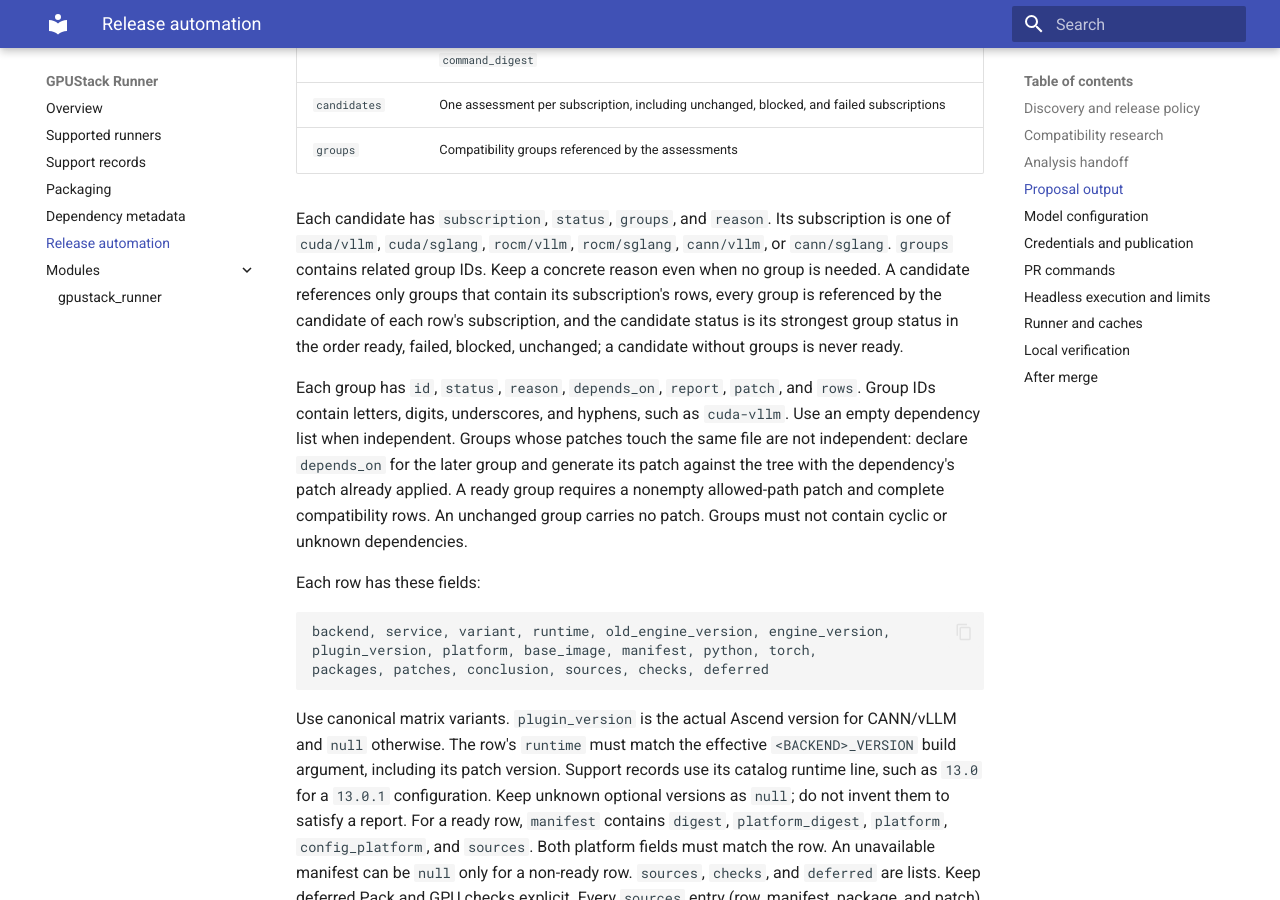
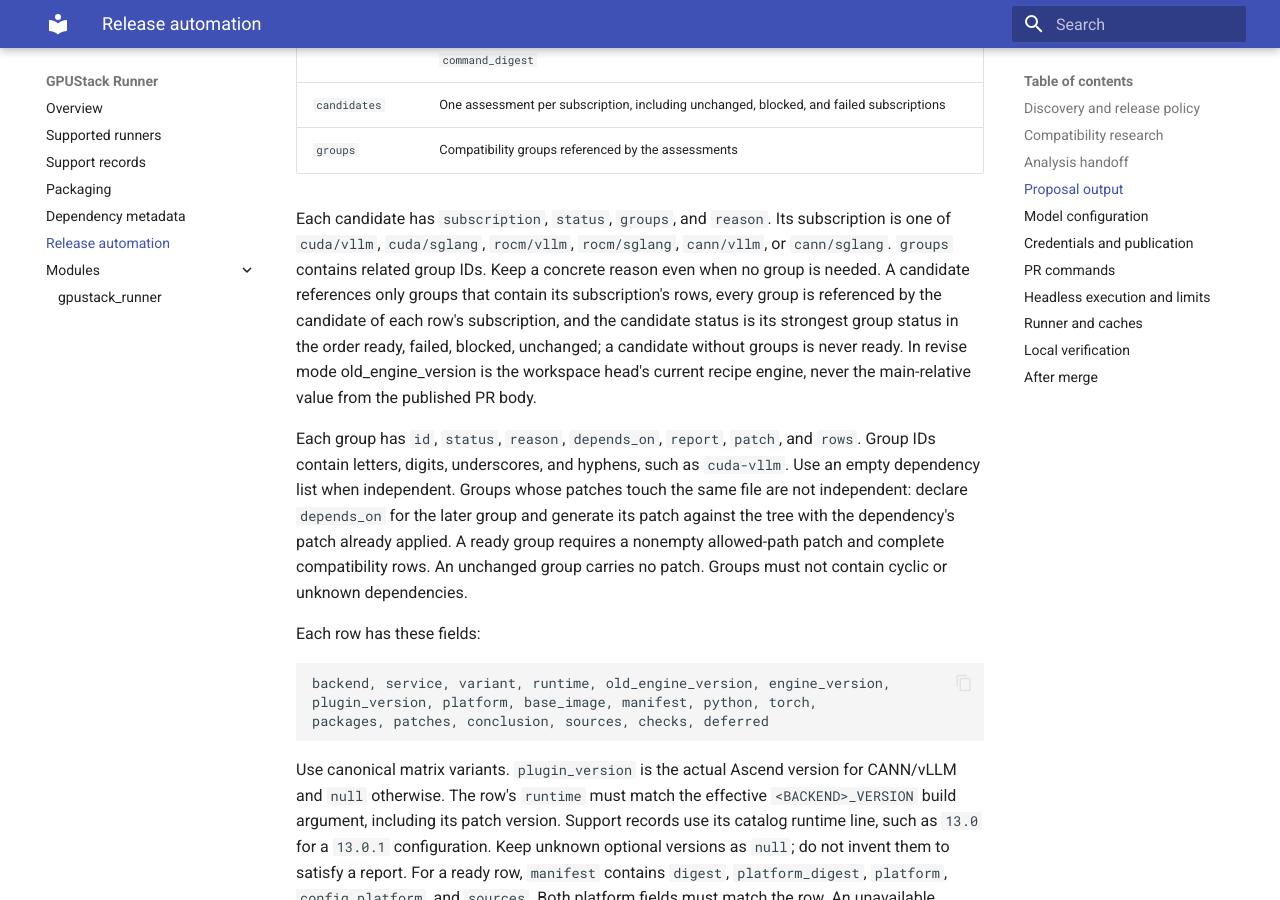
Before and after one commit to gpustack/runner, an MkDocs documentation site: the page built from docs/release-automation.md, in a window 1280 px wide and 900 px high, scrolled down 4817 px. Built offline with MkDocs 1.6.1 and Material for MkDocs 9.7.7, drawn with Linux system fonts in a browser that asks for light colours.

Commit message:
fix: pin revise-mode old engine semantics in the proposal prompt (#347)
Run 38146367764 failed validation with old engine report differs from
the frozen head: the agent copied the main-relative old_engine_version
from the published PR body while revise mode validates rows against the
PR head's current recipe engine. Prior revisions emitted old == new ==
head engine, but the prompt never stated the rule. State it in
proposal.md, echo it as a contract sentence, and sync both guides.

Signed-off-by: thxCode <thxcode0824@gmail.com>

```diff
--- a/docs/release-automation.md
+++ b/docs/release-automation.md
@@ -157,6 +157,7 @@ Each candidate has `subscription`, `status`, `groups`, and `reason`.
 Its subscription is one of `cuda/vllm`, `cuda/sglang`, `rocm/vllm`, `rocm/sglang`, `cann/vllm`, or `cann/sglang`.
 `groups` contains related group IDs. Keep a concrete reason even when no group is needed.
 A candidate references only groups that contain its subscription's rows, every group is referenced by the candidate of each row's subscription, and the candidate status is its strongest group status in the order ready, failed, blocked, unchanged; a candidate without groups is never ready.
+In revise mode old_engine_version is the workspace head's current recipe engine, never the main-relative value from the published PR body.
 
 Each group has `id`, `status`, `reason`, `depends_on`, `report`, `patch`, and `rows`.
 Group IDs contain letters, digits, underscores, and hyphens, such as `cuda-vllm`.
```
Also changed, not shown: .agents/skills/runner-release-sync/SKILL.md (+1 -0 lines), tools/auto_sync/prompts/proposal.md (+2 -0 lines), 1 other file.
